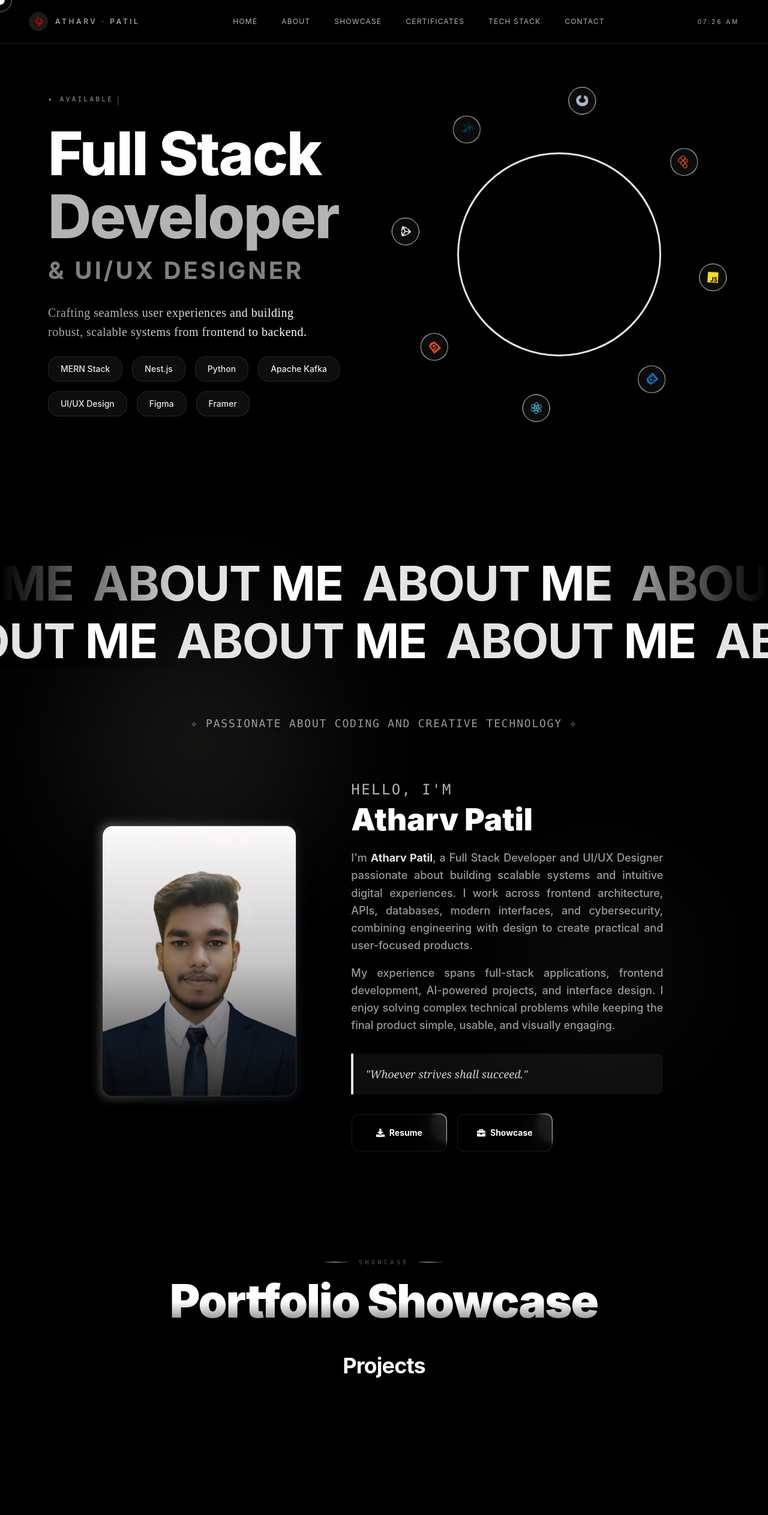
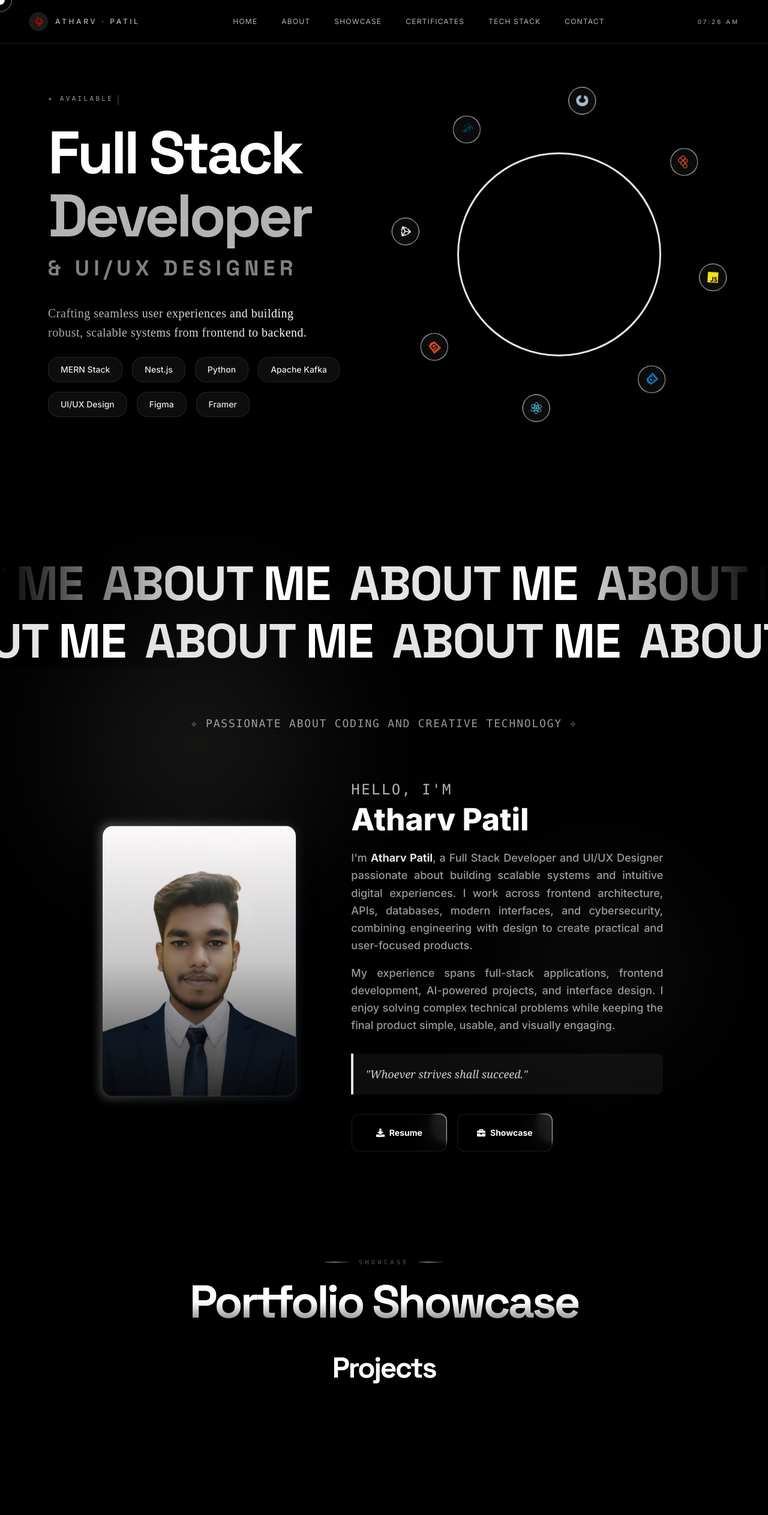
Before and after one commit to Atharv-14-ai/atharvpatil-portfolio, a React (Vite) app: page / in a window 1280 px wide. Shown: the top 2525 px of the page at 60% size. Built offline with nearby package versions, Linux system fonts and the light colour scheme; grey boxes are pictures that could not be loaded.

Commit message:
certificate added

```diff
--- a/index.html
+++ b/index.html
@@ -7,9 +7,8 @@
   <meta name="viewport" content="width=device-width, initial-scale=1.0" />
   <link rel="preconnect" href="https://fonts.googleapis.com" />
   <link rel="preconnect" href="https://fonts.gstatic.com" crossorigin />
-  <link href="https://fonts.googleapis.com/css2?family=Anton&family=Inter:wght@400;500;600;700;800&display=swap"
+  <link href="https://fonts.googleapis.com/css2?family=Space+Grotesk:wght@300;400;500;600;700&family=Inter:wght@400;500;600;700;800&display=swap"
     rel="stylesheet" />
-  <link href="https://fonts.googleapis.com/css2?family=Outfit:wght@300;400;500;600&display=swap" rel="stylesheet" />
   <title>ATHARV PATIL | Portfolio</title>
   <meta name="description" content="Turning creative ideas into interactive and high-quality web experiences." />
   <meta property="og:title" content="ATHARV PATIL | Portfolio" />
--- a/src/components/AboutSection.tsx
+++ b/src/components/AboutSection.tsx
@@ -23,14 +23,14 @@ export default function AboutSection() {
       >
         <div className="relative flex w-full flex-col items-center justify-center overflow-hidden mb-20">
           <VelocityScroll defaultVelocity={3} numRows={1} className="max-w-full">
-            <span className="font-bold font-sans" style={{ fontSize: "5rem", lineHeight: "1.1", color: "#E5E4E2" }}>
+            <span className="font-bold font-display" style={{ fontSize: "5rem", lineHeight: "1.1", color: "#E5E4E2" }}>
               ABOUT <span className="text-white">ME</span>
             </span>
           </VelocityScroll>
           <div className="pointer-events-none absolute inset-y-0 left-0 w-1/4 bg-gradient-to-r from-black to-transparent"></div>
           <div className="pointer-events-none absolute inset-y-0 right-0 w-1/4 bg-gradient-to-l from-black to-transparent"></div>
           <VelocityScroll defaultVelocity={-3} numRows={1} className="max-w-full mt-2">
-            <span className="font-bold font-sans" style={{ fontSize: "5rem", lineHeight: "1.1", color: "#E5E4E2" }}>
+            <span className="font-bold font-display" style={{ fontSize: "5rem", lineHeight: "1.1", color: "#E5E4E2" }}>
               ABOUT <span className="text-white">ME</span>
             </span>
           </VelocityScroll>
--- a/src/components/FrontendDeveloperSection.tsx
+++ b/src/components/FrontendDeveloperSection.tsx
@@ -72,7 +72,7 @@ export default function FrontendDeveloperSection() {
             initial={{ opacity: 0, scale: 0.85, y: 50 }}
             animate={inView ? { opacity: 1, scale: 1, y: 0 } : { opacity: 0, scale: 0.85, y: 50 }}
             transition={{ duration: 1, ease: [0.22, 1, 0.36, 1] }}
-            className="font-extrabold leading-[1.05] tracking-tight text-white text-[clamp(48px,8vw,100px)]"
+            className="font-display font-extrabold leading-[1.05] tracking-tighter text-white text-[clamp(48px,8vw,100px)]"
           >
             Full Stack
           </motion.h1>
@@ -81,7 +81,7 @@ export default function FrontendDeveloperSection() {
             initial={{ opacity: 0, x: -80, rotate: -4 }}
             animate={inView ? { opacity: 1, x: 0, rotate: 0 } : { opacity: 0, x: -80, rotate: -4 }}
             transition={{ duration: 1, delay: 0.25, ease: [0.22, 1, 0.36, 1] }}
-            className="font-extrabold leading-[1.05] tracking-tight text-white/70 text-[clamp(48px,8vw,100px)]"
+            className="font-display font-extrabold leading-[1.05] tracking-tighter text-white/70 text-[clamp(48px,8vw,100px)]"
           >
             Developer
           </motion.h1>
@@ -90,7 +90,7 @@ export default function FrontendDeveloperSection() {
              initial={{ opacity: 0, y: 30 }}
              animate={inView ? { opacity: 1, y: 0 } : { opacity: 0, y: 30 }}
              transition={{ duration: 1, delay: 0.4 }}
-             className="font-bold tracking-tight text-white/50 text-[clamp(24px,4vw,40px)] mb-6 mt-2 uppercase tracking-widest"
+             className="font-display font-bold text-white/50 text-[clamp(20px,4vw,36px)] mb-8 mt-2 uppercase tracking-[0.2em]"
           >
             & UI/UX Designer
           </motion.h2>
--- a/src/components/Showcase.tsx
+++ b/src/components/Showcase.tsx
@@ -216,7 +216,7 @@ function ProjectCard({ item, index }: { item: typeof projects[0], index: number
           <span className="text-[10px] uppercase tracking-[0.2em] text-white/40 font-mono mb-2 block">
             0{(index % 3) + 1} — {item.domain || "PROJECT"}
           </span>
-          <h3 className="text-xl font-bold tracking-tight text-white mb-2 line-clamp-1">
+          <h3 className="font-display text-2xl font-bold tracking-tight text-white mb-2 line-clamp-1">
             {item.title}
           </h3>
           <p className="text-xs text-white/60 mb-4 leading-relaxed line-clamp-3">
@@ -341,10 +341,11 @@ function CertCard({ item, onView }: { item: typeof certificates[0] & { link?: st
         }
 
         .portfolio10-cert-content h3 {
-            font-size: 20px;
+            font-size: 22px;
             margin-bottom: 12px;
-            font-family: 'Poppins', sans-serif;
-            font-weight: 600;
+            font-family: var(--font-display);
+            font-weight: 700;
+            letter-spacing: -0.025em;
         }
 
         .portfolio10-cert-content p {
@@ -535,7 +536,7 @@ export default function ShowcaseSection() {
         {/* Heading */}
         <div className="relative overflow-hidden mb-12">
           <h1
-            className="text-center font-black tracking-tight leading-none drop-shadow-[0_0_25px_rgba(255,255,255,0.15)] text-white opacity-0 whitespace-nowrap animate-[headingReveal_1s_cubic-bezier(0.22,1,0.36,1)_0.15s_forwards]"
+            className="font-display text-center font-black tracking-tighter leading-none drop-shadow-[0_0_25px_rgba(255,255,255,0.15)] text-white opacity-0 whitespace-nowrap animate-[headingReveal_1s_cubic-bezier(0.22,1,0.36,1)_0.15s_forwards]"
             style={{ fontSize: "clamp(32px,6vw,80px)" }}
           >
             <span className="inline-block bg-gradient-to-b from-white via-white to-white/45 bg-clip-text text-transparent">
@@ -549,7 +550,7 @@ export default function ShowcaseSection() {
 
           {/* Projects Section */}
           <div className="w-full relative z-20 flex flex-col items-center" style={{ perspective: '1000px' }}>
-            <h2 className="text-3xl sm:text-4xl font-bold tracking-tight text-white mb-16 opacity-0 animate-[fadeSlideUp_0.8s_ease_forwards]">
+            <h2 className="font-display text-4xl sm:text-5xl font-bold tracking-tighter text-white mb-16 opacity-0 animate-[fadeSlideUp_0.8s_ease_forwards]">
               Projects
             </h2>
             <CylinderCarousel
@@ -563,7 +564,7 @@ export default function ShowcaseSection() {
 
           {/* Certificates Section */}
           <div id="certificates" className="w-full max-w-5xl px-4 flex flex-col items-center">
-            <h2 className="text-3xl sm:text-4xl font-bold tracking-tight text-white mb-16">
+            <h2 className="font-display text-4xl sm:text-5xl font-bold tracking-tighter text-white mb-16">
               Certificates
             </h2>
             <div className="grid grid-cols-1 sm:grid-cols-2 md:grid-cols-3 gap-5 w-full items-stretch">
@@ -577,7 +578,7 @@ export default function ShowcaseSection() {
 
           {/* Tech Stack Section */}
           <div id="techstack" className="w-full flex flex-col items-center">
-            <h2 className="text-3xl sm:text-4xl font-bold tracking-tight text-white mb-12">
+            <h2 className="font-display text-4xl sm:text-5xl font-bold tracking-tighter text-white mb-12">
               Tech Stack
             </h2>
             <TechGrid />
--- a/src/styles.css
+++ b/src/styles.css
@@ -61,7 +61,8 @@
   --color-sidebar-accent-foreground: var(--sidebar-accent-foreground);
   --color-sidebar-border: var(--sidebar-border);
   --color-sidebar-ring: var(--sidebar-ring);
-  --font-display: "Anton", "Impact", "Arial Black", sans-serif;
+  --font-sans: "Inter", sans-serif;
+  --font-display: "Space Grotesk", sans-serif;
 }
 
 :root {
@@ -143,5 +144,6 @@
   body {
     background-color: var(--color-background);
     color: var(--color-foreground);
+    font-family: var(--font-sans);
   }
 }
```
